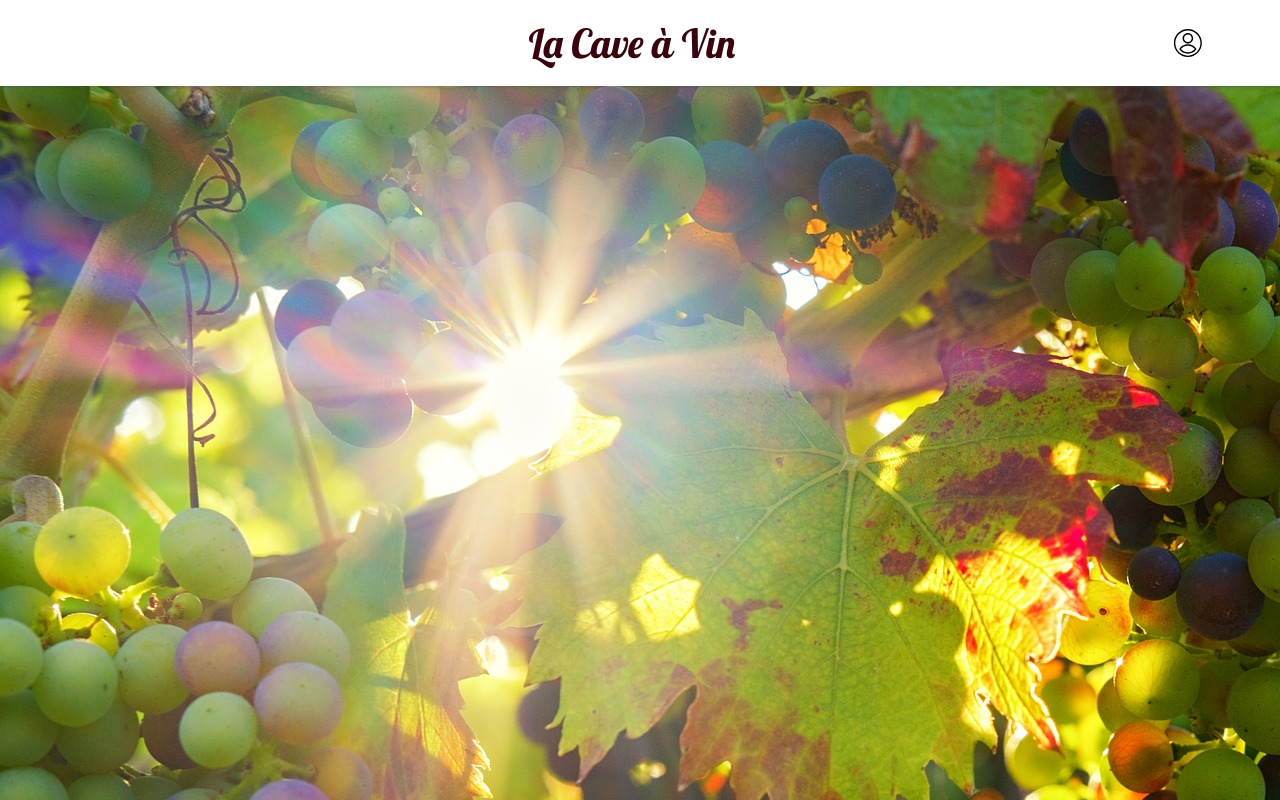
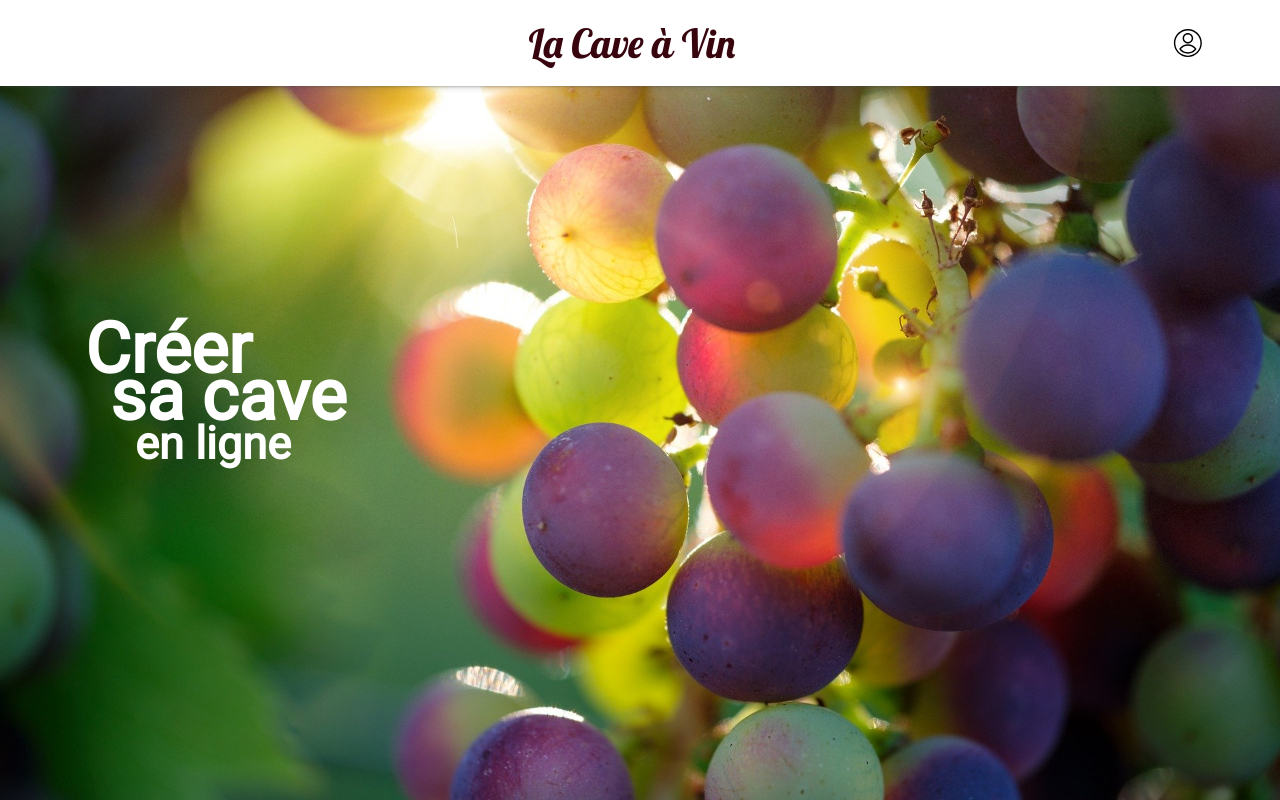
Before and after one commit to dev-perso/php, a Symfony app: template MaCaveAVin/templates/cave/bienvenue.html.twig in a window 1280 px wide. Run offline with Twig, Linux system fonts and the light colour scheme; the template is opened without the code that fills it, so the values that code supplies are empty; some libraries are stand-ins or nearby versions.

Commit message:
evol bvn

```diff
--- a/MaCaveAVin/public/css/bienvenue.css
+++ b/MaCaveAVin/public/css/bienvenue.css
@@ -1,4 +1,46 @@
 body
 {
     background-image: url("../img/background-grap.jpg");
+    background-position: center center;
+    background-repeat: no-repeat;
+    background-attachment: fixed;
+    background-size: cover;
 }
+
+.rowBvn
+{
+    position : fixed;
+    display: table;
+    height: 100%;
+    margin-top : -88px;
+}
+
+.rowBvn .divBvn
+{
+    display: table-cell;
+    vertical-align: middle;
+}
+
+.rowBvn .divBvn .textBvnFst, .rowBvn .divBvn .textBvnSnd
+{
+    color : white;
+    font-size: 70px;
+    font-weight: bold;
+    line-height : 35px;
+    font-family: 'Roboto';
+}
+
+.rowBvn .divBvn .textBvnSnd
+{
+    margin-left : 25px;
+}
+
+.rowBvn .divBvn .textBvnTrd
+{
+    color : white;
+    font-size: 45px;
+    font-weight: bold;
+    line-height : 35px;
+    margin-left : 50px;
+    font-family: 'Roboto';
+}
--- a/MaCaveAVin/templates/base.html.twig
+++ b/MaCaveAVin/templates/base.html.twig
@@ -12,6 +12,8 @@
         <link rel="stylesheet" href="https://maxcdn.bootstrapcdn.com/font-awesome/4.5.0/css/font-awesome.min.css">
         <!-- font-family: 'Lobster', cursive; -->
         <link href="https://fonts.googleapis.com/css?family=Lobster&display=swap" rel="stylesheet">
+        <!-- font-family: 'Roboto', ; -->
+        <link href="https://fonts.googleapis.com/css?family=Roboto&display=swap" rel="stylesheet">
 
         {% block stylesheets %}
             <link rel="stylesheet" href="{{ asset('css/base.css') }}">
--- a/MaCaveAVin/templates/cave/bienvenue.html.twig
+++ b/MaCaveAVin/templates/cave/bienvenue.html.twig
@@ -6,7 +6,15 @@
 {% endblock %}
 
 {% block body %}
-
+    <div class="container containerBvn">
+        <div class="row rowBvn">
+            <div class="col-4 divBvn">
+                <span class="textBvnFst">Créer</span><br>
+                <span class="textBvnSnd">sa cave</span><br>
+                <span class="textBvnTrd">en ligne</span>
+            </div>
+        </div>
+    </div>
 {% endblock %}
 
 {% block javascripts %}
```
Also changed, not shown: MaCaveAVin/public/img/background-grap.jpg, MaCaveAVin/public/img/background-grapes.jpg, 1 other file.
